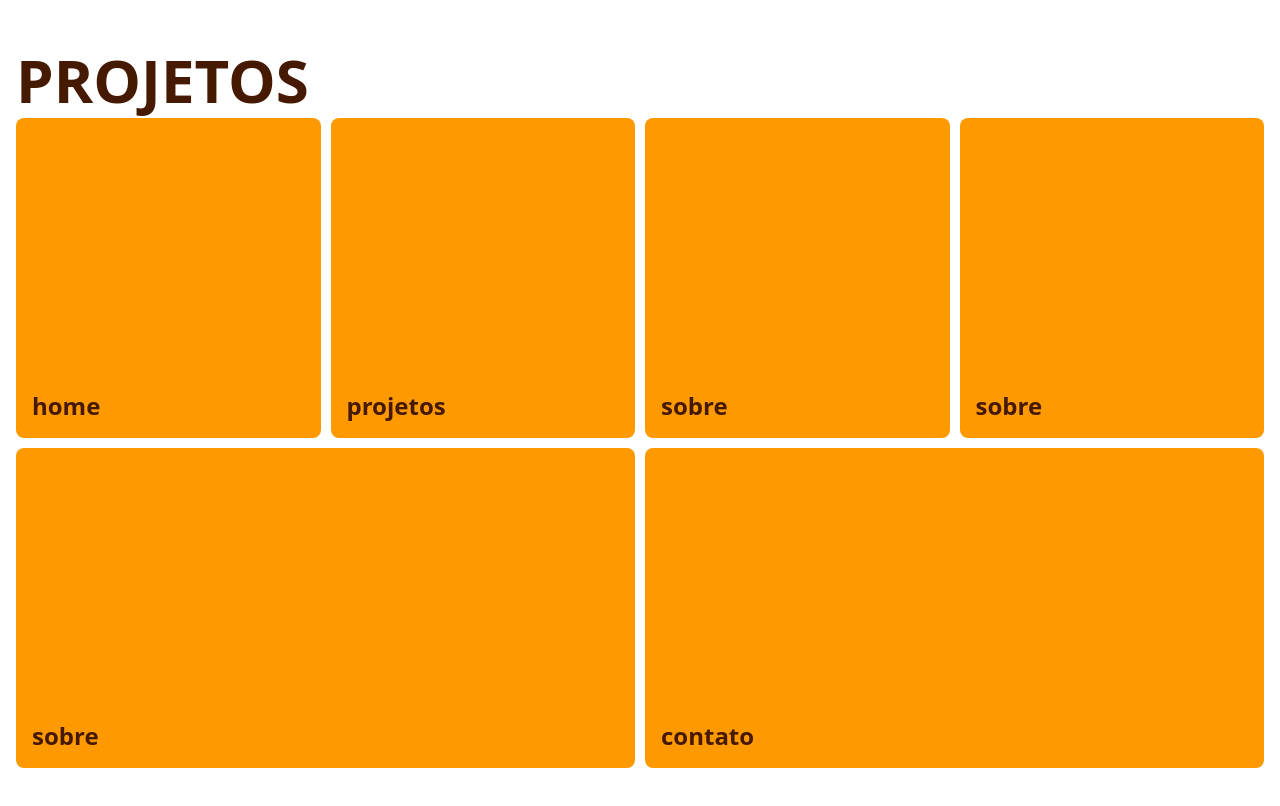
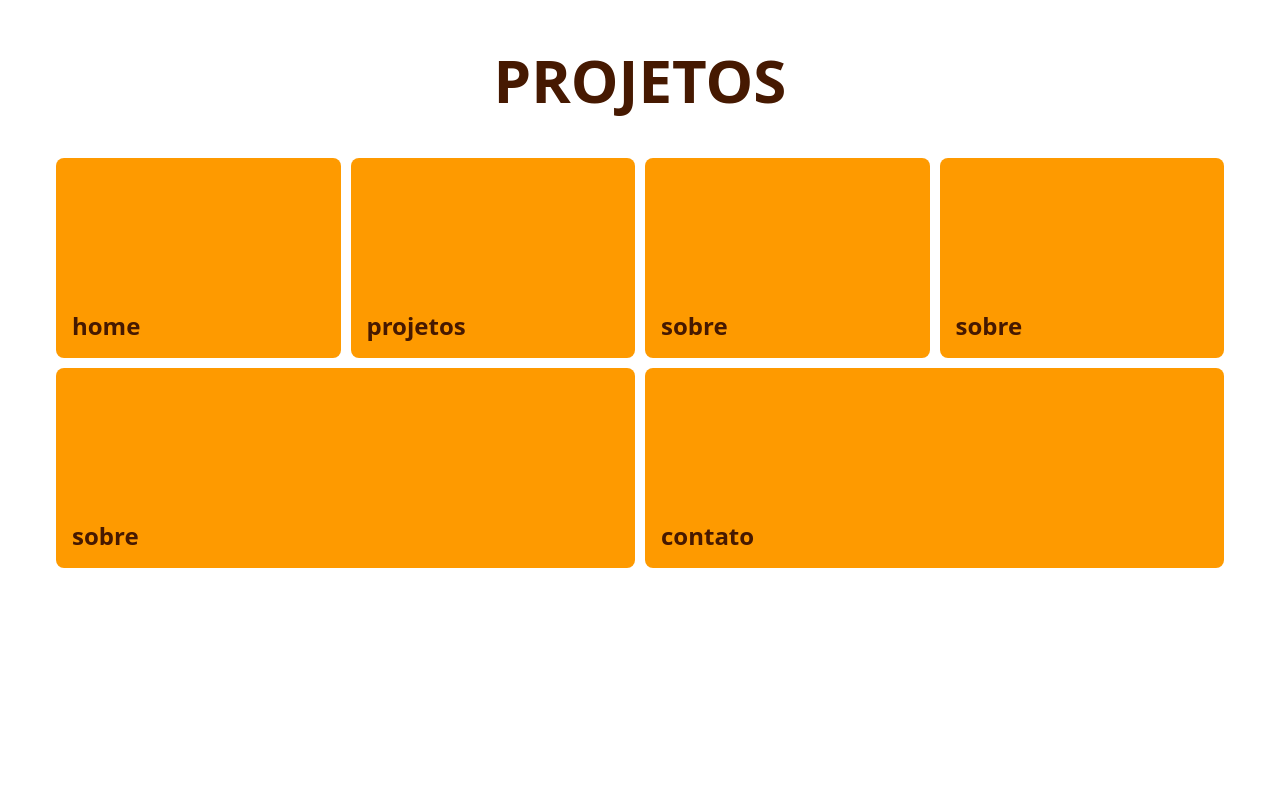
Before and after one commit to xofiaxinha/portifolio, a React (Vite) app: page / in a window 1280 px wide. Shown: the part 864-1670 px from the top of the page. Built offline with nearby package versions, Linux system fonts and the light colour scheme.

Commit message:
ta vo parar de bulir nos projetos

```diff
--- a/src/components/projetos/projetos.jsx
+++ b/src/components/projetos/projetos.jsx
@@ -5,14 +5,14 @@ import "./assets/projetos.css"
 function Projetos({listaProjetos}){
     const [hoveredIndex, setHoveredIndex] = useState(-1)
     return(
-        <Container>
+        <Container className="flex items-center">
             <h1 className="text-amber-950 text-5xl font-bold uppercase lg:text-6xl my-2">Projetos</h1>
-            <div className="projetos-container flex flex-wrap justify-center">
+            <div className="projetos-container w-full p-10 flex flex-wrap justify-center">
                 {listaProjetos.map((projeto, index) => {
                     return(
                         <div
                             key={index}
-                            className={`item w-70 h-80 bg-amber-500 flex items-end rounded-lg ${hoveredIndex !== null && hoveredIndex !== index ? 'squished' : ''}`}
+                            className={`item h-50 bg-amber-500 flex items-end rounded-lg ${hoveredIndex !== null && hoveredIndex !== index ? 'squished' : ''}`}
                             onMouseEnter={() => setHoveredIndex(index)}
                             onMouseLeave={() => setHoveredIndex(-1)}
                         >
```
